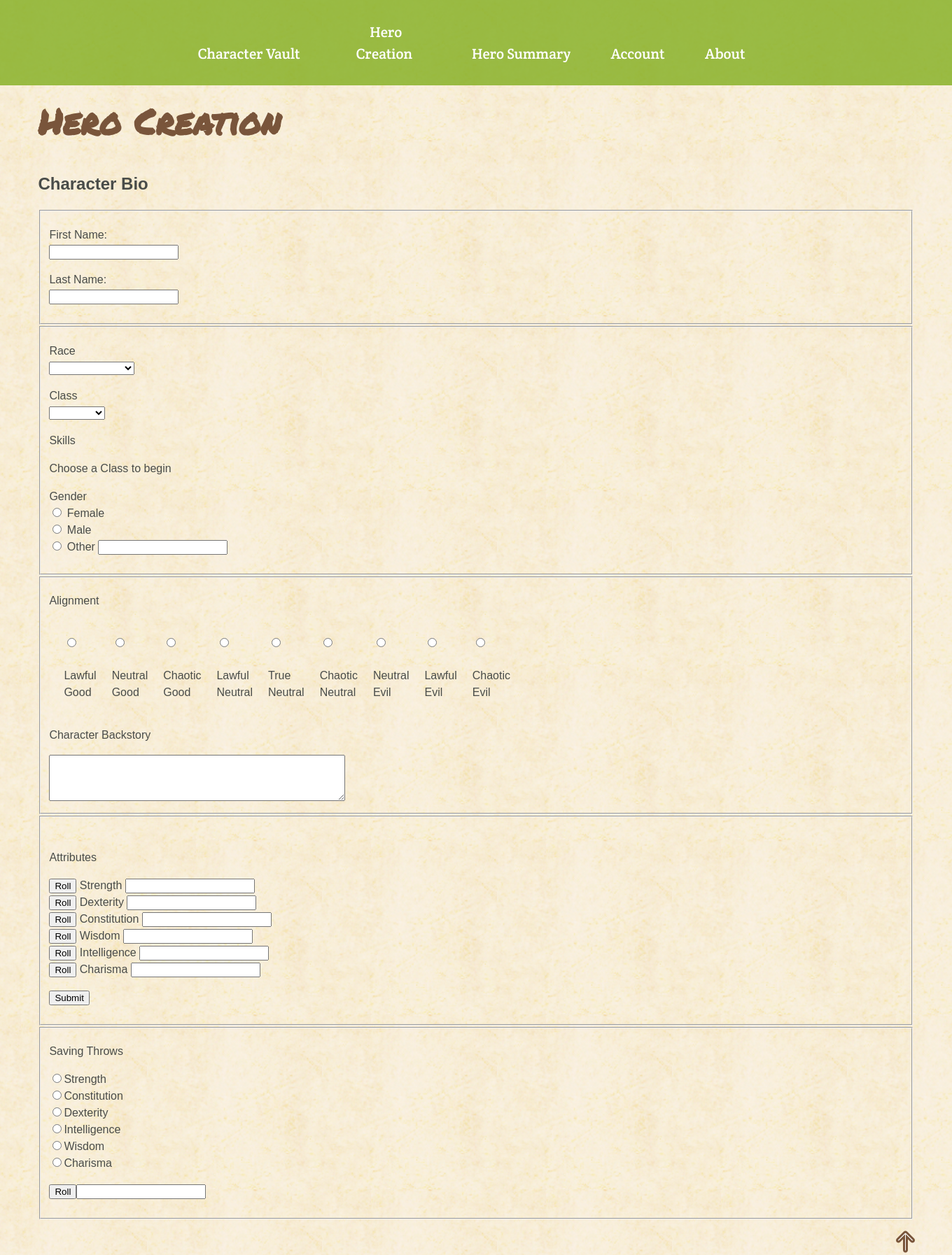
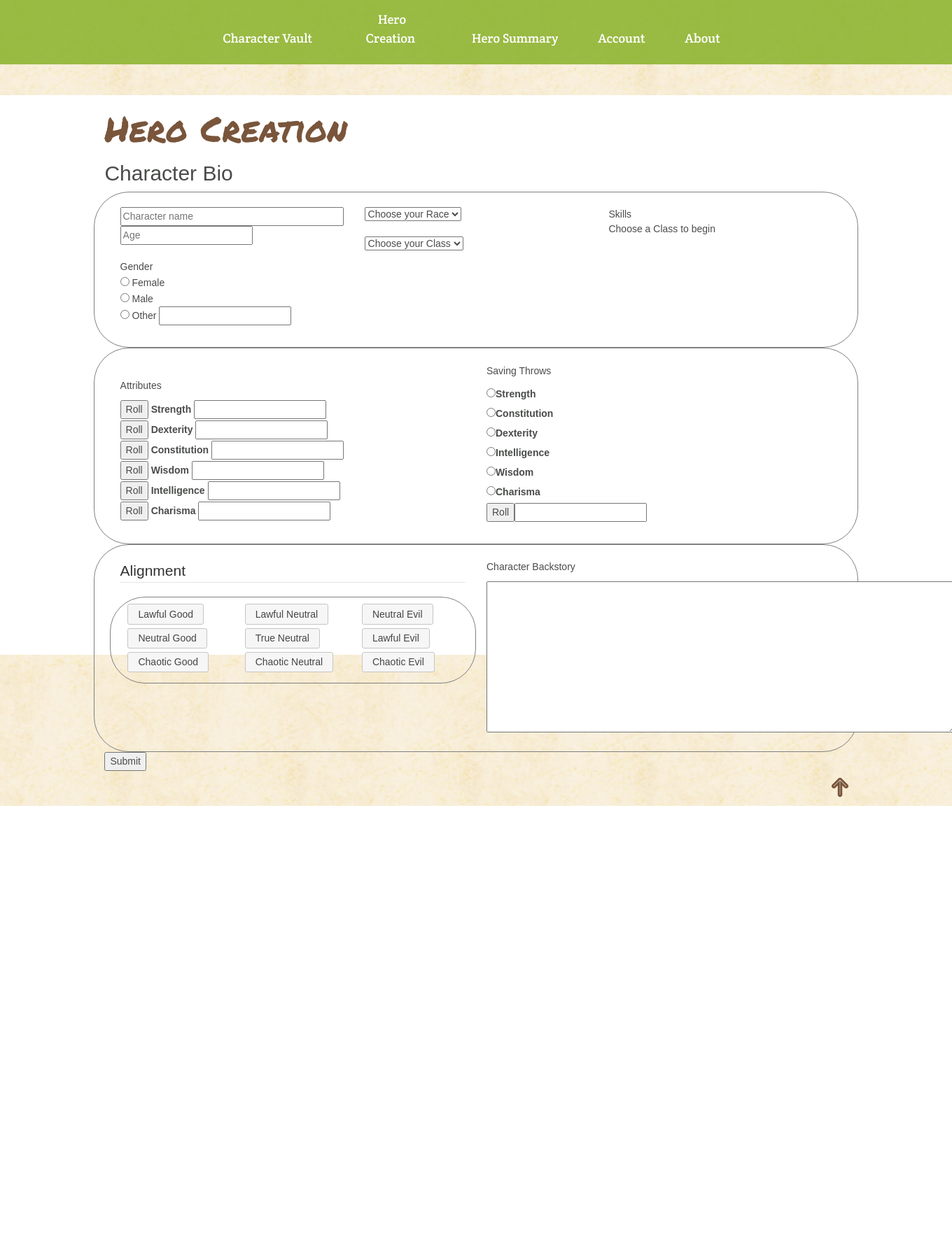
Before and after one commit to jwalzak/application_project, a PHP site: page /Site/creation.php in a window 1360 px wide. Shown: the whole page at 70% size. After the commit the page ends 1152 px from the top, so only its background shows below. Run offline with PHP 8.4, Linux system fonts and the light colour scheme; some libraries are stand-ins or nearby versions; some web fonts are replaced.

Commit message:
More organized form
Implemented Bootstrap and some JQueryUI

JS still works, but please double check to make sure i didn't rename
anything you were referencing by accident.

```diff
--- a/Site/creation.php
+++ b/Site/creation.php
@@ -3,43 +3,15 @@
 	require("navbar.php");
 	require_once('Char.php');
 
-	// This array will be used to populate the race dropdown in the future
-	/*
-	$raceArray = [];
-	$raceArray[0] = 'mtnDwarf';
-	$raceArray[1] = 'hillDwarf';
-	$raceArray[2] = 'hightElf';
-	$raceArray[3] = 'woodElf';
-	$raceArray[4] = 'lightfootHalfling';
-	$raceArray[5] = 'stoutHalfling';
-	$raceArray[6] = ' Human';
-	*/
 
 	//create a new Character object
-	$newChar = new Character();
+	/*$newChar = new Character();
 
 	if($_SERVER['REQUEST_METHOD'] == 'POST' && !empty($_POST['f_name']) && !empty($_POST['l_name']) && !empty($_POST['backstory'])) {
 
-		$newChar->char_f_name = $_POST['f_name'];
-		$newChar->char_l_name = $_POST['l_name'];
-		$newChar->char_race = $_POST['raceSelect'];
+	}
 
-		if ($_POST['gender'] == 'other') {
-			$newChar->char_gender = $_POST['otherGender'];
-		} else {
-			$newChar->char_gender = $_POST['gender'];
-		}
-
-        $newChar->char_align = $_POST['alignment'];
-        $newChar->char_history = $_POST['backstory'];
-        $newChar->strength = $_POST['str'];
-        $newChar->dexterity = $_POST['dex'];
-        $newChar->constitution = $_POST['con'];
-        $newChar->wisdom = $_POST['wis'];
-        $newChar->intelligence = $_POST['int'];
-        $newChar->charisma = $_POST['char'];
-        var_dump($newChar);
-	}
+*/
 ?>
 
 <!DOCTYPE html>
@@ -49,38 +21,93 @@
     <meta http-equiv="Content-Type" content="text/html; charset=utf-8" />
     <title>Hero Burger &#x2605; Made to Order!</title>
 
-    <link rel="stylesheet" href="css/subcontent.css"/>
+
+    <script src="https://use.fontawesome.com/97f2d469d8.js"></script>
     <link href="https://fonts.googleapis.com/css?family=Fira+Sans+Condensed|Permanent+Marker|Crete+Round|Droid+Serif|Roboto" rel="stylesheet">
 
-	<script src="https://code.jquery.com/jquery-3.1.1.min.js"
+    	<script src="https://code.jquery.com/jquery-3.1.1.min.js"
 			integrity="sha256-hVVnYaiADRTO2PzUGmuLJr8BLUSjGIZsDYGmIJLv2b8="
 			crossorigin="anonymous"></script>
-    <script src="https://use.fontawesome.com/97f2d469d8.js"></script>
+
+
+
+    <link rel="stylesheet" href="https://maxcdn.bootstrapcdn.com/bootstrap/3.3.7/css/bootstrap.min.css">
+	 <script src="https://maxcdn.bootstrapcdn.com/bootstrap/3.3.7/js/bootstrap.min.js"></script>
+
+
+
+
+
+
+  <script
+  src="http://code.jquery.com/ui/1.12.1/jquery-ui.min.js"
+  integrity="sha256-VazP97ZCwtekAsvgPBSUwPFKdrwD3unUfSGVYrahUqU="
+  crossorigin="anonymous"></script>
+
+  <link rel="stylesheet" href="//code.jquery.com/ui/1.12.1/themes/base/jquery-ui.css">
+
+
+  	<link rel="stylesheet" href="css/subcontent.css"/>
+
     <script src="js/dice_roll.js"></script>
     <script src="js/saving_throws.js"></script>
 	<script src="js/skills.js"></script>
+
+<style>
+
+.row {
+	border-radius:50px;
+	border:1px solid grey;
+	padding:2%;
+}
+
+.col-sm-4 {
+
+}
+#charName {
+	width:100%;
+}
+
+</style>
+
+<script>
+  $( function() {
+    $( ".align" ).checkboxradio({
+      icon: false
+    });
+  } );
+  </script>
+
 </head>
 
 <body>
 
+
+
+
+
+
 <!-- content  -->
-<div id="content">
+<div id="content" class='container'>
     <h1>Hero Creation</h1>
 
     <form method="post">
         <p><h2>Character Bio</h2></p>
 
-		<fieldset style="margin-bottom:2px">
-			<p>First Name:<br/>
-			<input type="text" name="f_name"></p>
-			<p>Last Name:<br/>
-			<input type="text" name="l_name"></p>
-        </fieldset>
+			<div class='row'>
+			<div class='col-sm-4'>
 
-		<fieldset style="margin-bottom:2px">
-			<p>Race<br/>
+			<input id='charName' type="text" placeholder='Character name' name="charName"><br>
+			<input type='text' placeholder='Age' name='charAge'><br><br>
+			Gender<br/>
+			<input type="radio" name="gender" value="female"> Female<br>
+			<input type="radio" name="gender" value="male"> Male <br>
+			<input type="radio" name="gender" value="other"> Other <input type="text" name="otherGender"></p>
+			</div>
+
+    		<div class='col-sm-4'>
 			<select name="raceSelect" id="raceSelect">
-				<option value=""/></option>
+				<option selected disabled>Choose your Race</option>
 				<option value="mtnDwarf" id="mtnDwarf">Mountain Dwarf</option>
 				<option value="hillDwarf" id="hillDwarf">Hill Dwarf</option>
 				<option value="highElf" id="highElf">High Elf</option>
@@ -88,11 +115,12 @@
 				<option value="lightfootHalfling" id="lightfootHalfling">Lightfoot Halfling</option>
 				<option value="stoutHalfling" id="stoutHalfling">Stout Halfling</option>
 				<option value="human" id="human">Human</option>
-			</select></p>
 
-			<p>Class<br/>
+			</select><br>
+
+			<br/>
 			<select id="slct1" name="slct1" onchange="populate(this.id, 'slct2')">
-				<option value=""/></option>
+					<option selected disabled>Choose your Class</option>
 				<option value="barbarian">Barbarian</option>
 				<option value="bard">Bard</option>
 				<option value="cleric">Cleric</option>
@@ -105,51 +133,20 @@
 				<option value="sorcerer">Sorcerer</option>
 				<option value="warlock">Warlock</option>
 				<option value="wizard">Wizard</option>
-			</select></p>
 
-			<p>Skills</p>
+			</select>
+			</div>
+			<div class='col-sm-4'>
+			Skills
 			<p id="pText">Choose a Class to begin</p>
 			<div id="slct2"></div>
+			</div>
+			</div>
 
-			<p>Gender<br/>
-			<input type="radio" name="gender" value="female"> Female<br>
-			<input type="radio" name="gender" value="male"> Male <br>
-			<input type="radio" name="gender" value="other"> Other <input type="text" name="otherGender"></p>
-		</fieldset>
+	<div class='row'>
 
-		<fieldset style="margin-bottom:2px">
-			<p>Alignment<br/>
-			<table cellspacing=20>
-				<tr>
-					<td><input type="radio" name="alignment" value="Lawful Good"> </td>
-					<td><input type="radio" name="alignment" value="Neutral Good"></td>
-					<td><input type="radio" name="alignment" value="Chaotic Good"> </td>
-					<td><input type="radio" name="alignment" value="Lawful Neutral"></td>
-					<td><input type="radio" name="alignment" value="True Neutral"></td>
-					<td><input type="radio" name="alignment" value="Chaotic Neutral"> </td>
-					<td><input type="radio" name="alignment" value="Neutral Evil"> </td>
-					<td><input type="radio" name="alignment" value="Lawful Evil"> </td>
-					<td><input type="radio" name="alignment" value="Chaotic Evil"> </td>
-				</tr>
-				<tr>
-					<td>Lawful<br>Good</td>
-					<td>Neutral<br>Good</td>
-					<td>Chaotic<br>Good</td>
-					<td>Lawful<br>Neutral</td>
-					<td>True<br>Neutral</td>
-					<td>Chaotic<br>Neutral</td>
-					<td>Neutral<br>Evil</td>
-					<td>Lawful<br>Evil</td>
-					<td>Chaotic<br>Evil</td>
-				</tr>
-			</table></p>
+				<div id="rolls" class="col-sm-6"><br/>
 
-			<p>Character Backstory</p>
-			<textarea rows="4" cols="50" name="backstory"></textarea>
-        </fieldset>
-
-		<fieldset style="margin-bottom:2px">
-			<div id="rolls" class="rolls"><br/>
 				<p>Attributes</p>
 
 				<input value="Roll" type="button" onclick="diceRoll(this.id)" id="strBut"></input>
@@ -176,11 +173,10 @@
 				<label>Charisma</label>
 				<input name='char' id="chaInput" type="text"><br>
 
-				<p><input type="submit"></p>
+
 			</div>
-		</fieldset>
 
-		<fieldset style="margin-bottom:2px">
+			<div class='col-sm-6'>
 			<p>Saving Throws</p>
 			<input type="radio" name="saveThrow" id="saveStr"><label for="saveStr">Strength</label><br/>
 			<input type="radio" name="saveThrow" id="saveCon"><label for="saveCon">Constitution</label><br/>
@@ -190,8 +186,52 @@
 			<input type="radio" name="saveThrow" id="saveChar"><label for="saveChar">Charisma</label><br/>
 
 			<p><input type="button" value="Roll" onclick="saveRoll(this.id)"><input type="text" name="save" id="save"></p>
-		</fieldset>
+		</div>
+		</div>
 
+
+
+			<div class='row'>
+
+					<div class='col-sm-6'>
+					<fieldset>
+					<legend>Alignment</legend>
+
+					<div class='row'>
+					<div class='col-sm-4'>
+					<label for='lGood'>Lawful Good</label>
+					<input class='align' type="radio" id='lGood' name="alignment" value="Lawful Good">
+					<label for='nGood'>Neutral Good</label>
+					<input class='align' type="radio" id='nGood' name="alignment" value="Neutral Good"> <label for='cGood'>Chaotic Good</label>
+					<input class='align' type="radio" id='cGood' name="alignment" value="Chaotic Good">
+					</div>
+					<div class='col-sm-4'>
+					<label for='lNeutral'>Lawful Neutral</label>
+					<input class='align' type="radio" id='lNeutral' name="alignment" value="Lawful Neutral">
+					<label for='tNeutral'>True Neutral</label>
+					<input class='align' type="radio" id='tNeutral' name="alignment" value="True Neutral">
+					<label for='cNeutral'>Chaotic Neutral</label>
+					<input class='align' type="radio" id='cNeutral' name="alignment" value="Chaotic Neutral">
+					</div>
+					<div class='col-sm-4'>
+					<label for='nEvil'>Neutral Evil</label>
+					<input class='align' type="radio" id='nEvil' name="alignment" value="Neutral Evil">
+					<label for='lEvil'>Lawful Evil</label>
+					<input class='align' type="radio" id='lEvil' name="alignment" value="Lawful Evil">
+					<label for='cEvil'>Chaotic Evil</label>
+					<input class='align' type="radio" id='cEvil' name="alignment" value="Chaotic Evil">
+					</div>
+					</div>
+					</fieldset>
+					</div>
+
+			<div class='col-sm-6'>
+				<p>Character Backstory</p>
+				<textarea rows="10" cols="80" name="backstory"></textarea>
+        </div>
+</div>
+
+    	<p><input type="submit"></p>
     </form>
 
     <p align="right">
```
Also changed, not shown: 1 other file.
